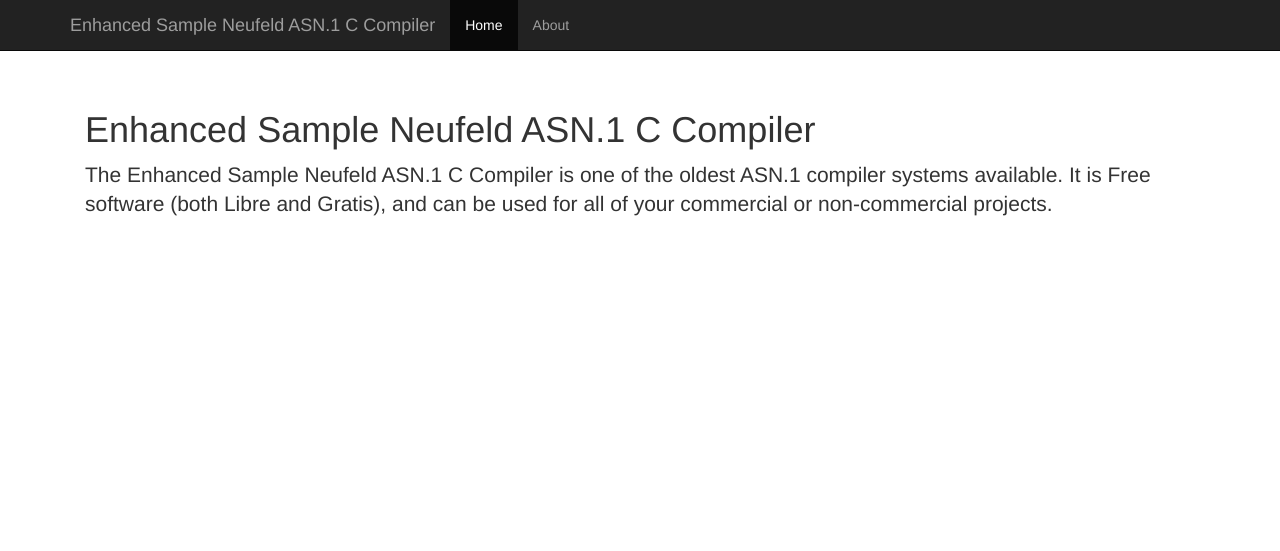
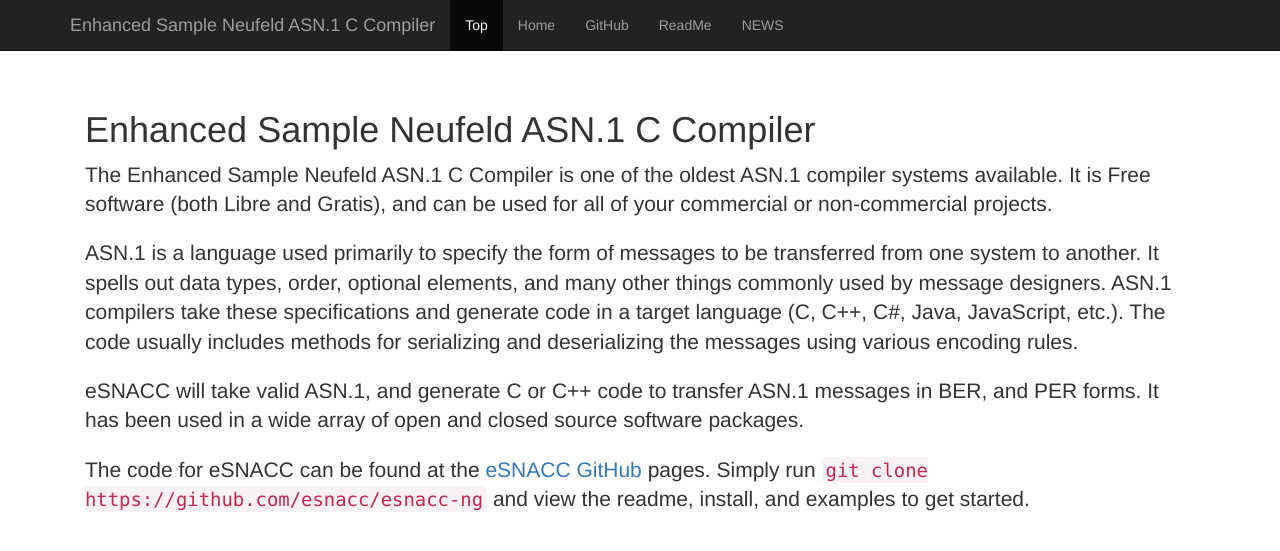
Before and after one commit to esnacc/esnacc.github.io, a Jekyll site: the page built from index.html, in a window 1280 px wide. Shown: the top 551 px of the page. Built offline with Jekyll 4.4.1, drawn with Linux system fonts in a browser that asks for light colours; nearby versions of some CDN libraries.

Commit message:
landing page update

```diff
--- a/_layouts/default.html
+++ b/_layouts/default.html
@@ -23,8 +23,11 @@
         </div>
         <div id="navbar" class="collapse navbar-collapse">
           <ul class="nav navbar-nav">
-            <li class="active"><a href="#">Home</a></li>
-            <li><a href="https://esnacc.org">About</a></li>
+              <li class="active"><a href="#">Top</a></li>
+              <li><a href="https://esnacc.org">Home</a></li>
+              <li><a href="https://github.com/esnacc/esnacc-ng">GitHub</a></li>
+              <li><a href="https://raw.githubusercontent.com/esnacc/esnacc-ng/README.md">ReadMe</a></li>
+              <li><a href="https://raw.githubusercontent.com/esnacc/esnacc-ng/NEWS">NEWS</a></li>
           </ul>
         </div><!--/.nav-collapse -->
       </div>
--- a/index.html
+++ b/index.html
@@ -10,3 +10,25 @@
     compiler systems available. It is Free software (both Libre and Gratis),
     and can be used for all of your commercial or non-commercial projects.
 </p>
+
+<p class="lead">
+    ASN.1 is a language used primarily to specify the form of messages to be
+    transferred from one system to another. It spells out data types, order,
+    optional elements, and many other things commonly used by message
+    designers. ASN.1 compilers take these specifications and generate code
+    in a target language (C, C++, C#, Java, JavaScript, etc.). The code
+    usually includes methods for serializing and deserializing the messages
+    using various encoding rules.
+</p>
+
+<p class="lead">
+    eSNACC will take valid ASN.1, and generate C or C++ code to transfer
+    ASN.1 messages in BER, and PER forms. It has been used in a wide array
+    of open and closed source software packages.
+</p>
+
+<p class="lead">
+    The code for eSNACC can be found at the <a href="https://github.com/esnacc/esnacc-ng/">eSNACC GitHub</a> pages.
+    Simply run <code>git clone https://github.com/esnacc/esnacc-ng</code> and
+    view the readme, install, and examples to get started.
+</p>
```
